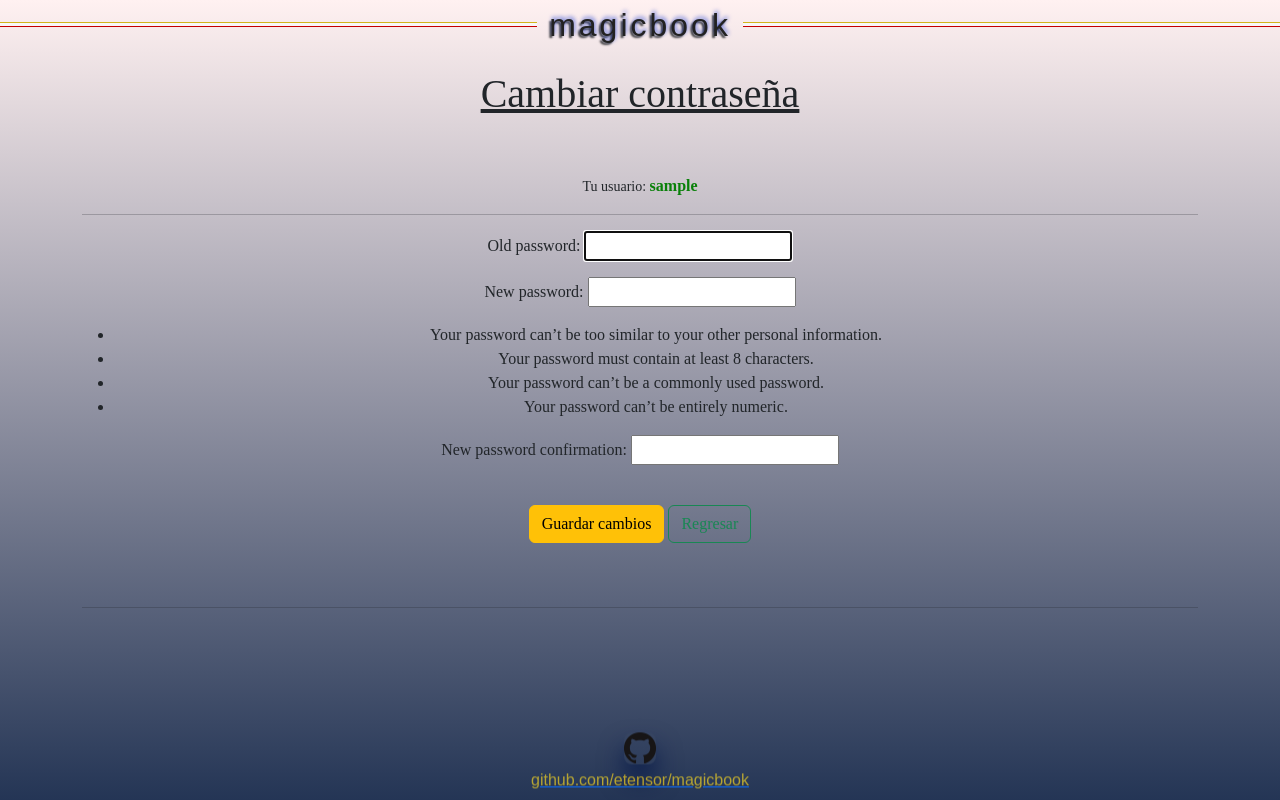
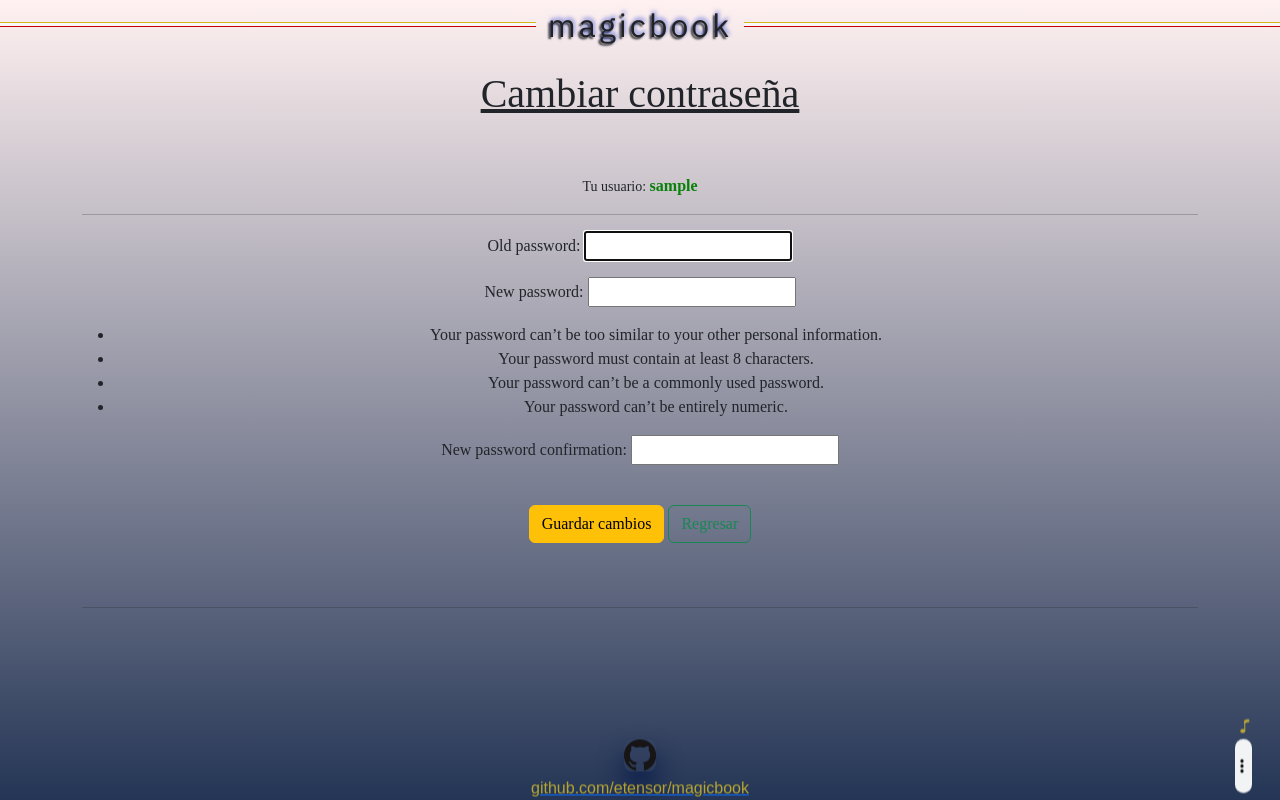
Before and after one commit to etensor/magicbook, a Django app: page /cambiarContrasena/ in a window 1280 px wide. Run offline with Django 3.2, Linux system fonts and the light colour scheme; the visitor is signed in with stand-in values (Sample User, id 1).

Commit message:
css is insane, musiquita

```diff
--- a/magicbook/templates/base.html
+++ b/magicbook/templates/base.html
@@ -13,7 +13,8 @@
     />
 
     <style>
-        @import url('https://fonts.googleapis.com/css2?family=Caveat&display=swap');
+        @import url('https://fonts.googleapis.com/css2?family=IBM+Plex+Sans&display=swap');
+        @import url('https://fonts.googleapis.com/css2?family=Anonymous+Pro&display=swap');
     </style>
 
     <link rel="stylesheet" href="{% static 'magicbook/style.css' %}">
@@ -30,9 +31,6 @@
     </div>
 </header>
 
-<style>
-    @import url('https://fonts.googleapis.com/css2?family=Anonymous+Pro&display=swap');
-</style>
 
 <script src="{% static 'magicbook/main.js' %}"></script>
 
--- a/magicbook/templates/footer.html
+++ b/magicbook/templates/footer.html
@@ -1,8 +1,25 @@
 {% load static %}
 
 <div id="footer">
-    <a href="https://github.com/etensor/magicbook">
+    <a href="https://github.com/etensor/magicbook"
+       style="flex: 1;">
         <img src={% static 'icons/GitHub-Mark-32px.png' %}>
         <p> github.com/etensor/magicbook </p>
     </a>
+        <!-- all copyrights to Arvo Part & Rolf Uusväli
+        yt: watch?v=2anihZn_f7g&ab_channel=RolfUusv%C3%A4li
+        css esta muy aspero
+    -->
+    {% if user.is_authenticated %}
+
+    <div class="container-audio">
+        <i class="bi bi-music-note"></i>
+        <audio controls loop autoplay>
+            <source src="{% static 'magicbook/triviumrolfpart.mp3' %}"
+                type="audio/mp3">
+        </audio>
+    </div>
+
+    {% endif %}
+
 </div>
--- a/magicbook/templates/profile.html
+++ b/magicbook/templates/profile.html
@@ -1,6 +1,5 @@
 {% extends 'base.html' %}
 {% load crispy_forms_tags %}
-
 {% block content %}
 
 <div class="container">
--- a/static/magicbook/style.css
+++ b/static/magicbook/style.css
@@ -3,7 +3,7 @@
     background: linear-gradient(#fff1f1, #243555);
     background-attachment: fixed;
     min-height: 100vh;
-    flex-direction: column;
+    flex-direction: row;
     font-family: 'IBM Plex Sans', sans-serif;
 }
 
@@ -149,19 +149,39 @@
 
 
 #footer, #footer p {
+    display: block;
     position: sticky;
-    top: 100vh;
-    padding: 4px;
-    bottom: 2px;
+    top: 97%;
+    bottom: 3px;
+    padding-top: 2%;
     text-align: center;
     margin: 0 auto;
     width: fit-content;
     /* Height of the footer*/
-    height: 2%;
+    height: 1%;
     font-family: "Fira Code Light", sans-serif;
-    flex-grow: 1;
     color: rgba(208, 184, 45,0.85);
     mix-blend-mode: difference;
+}
+
+audio {
+    width: 85%;
+}
+
+audio:hover {
+    width: 25vw;
+    margin-left: calc(75% - 25vw);
+}
+
+.container-audio {
+    position: fixed;
+    bottom: 0;
+    right: 0;
+    text-align: center;
+    height: auto;
+    width: fit-content;
+    flex-grow: 2;
+    margin: auto 2%;
 }
 
 
```
Also changed, not shown: 1 other file.
